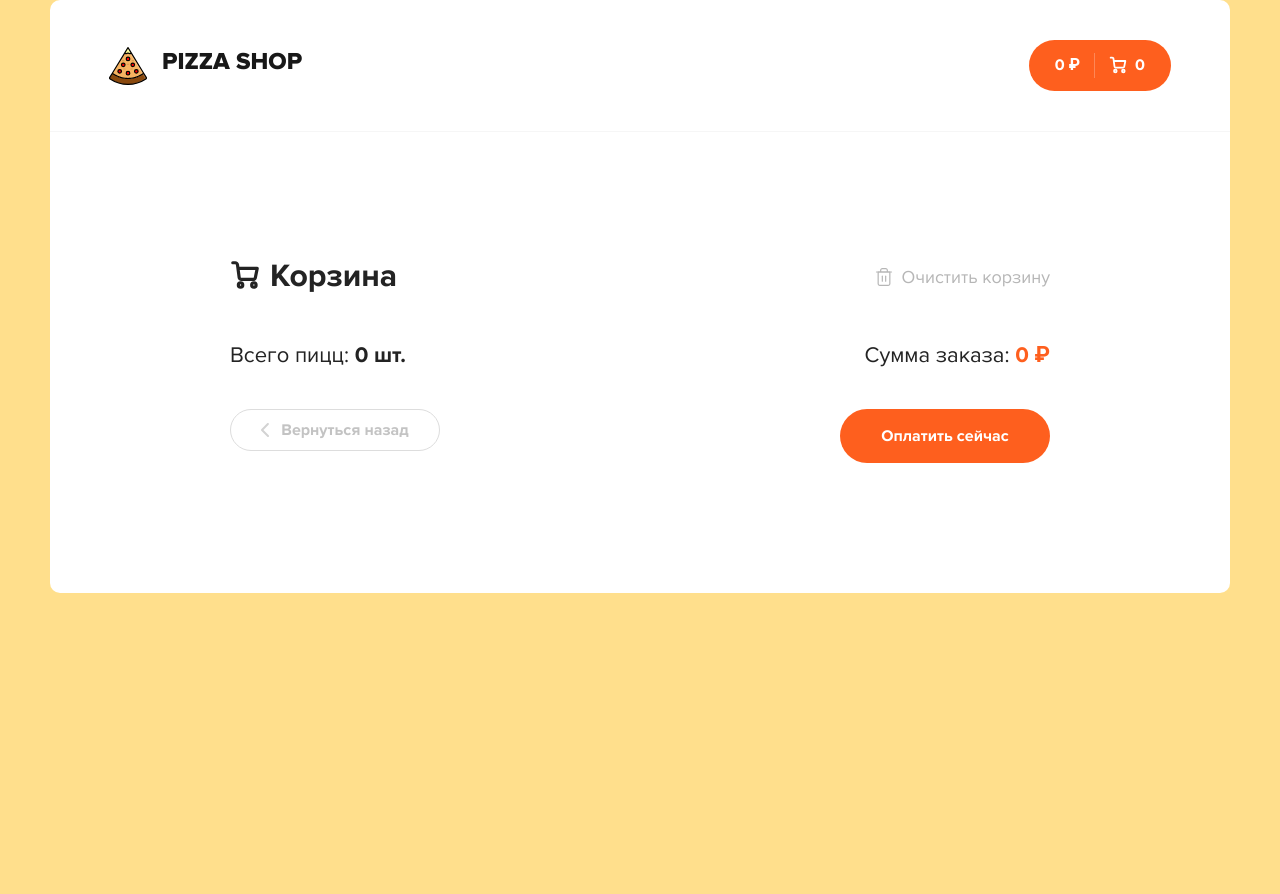
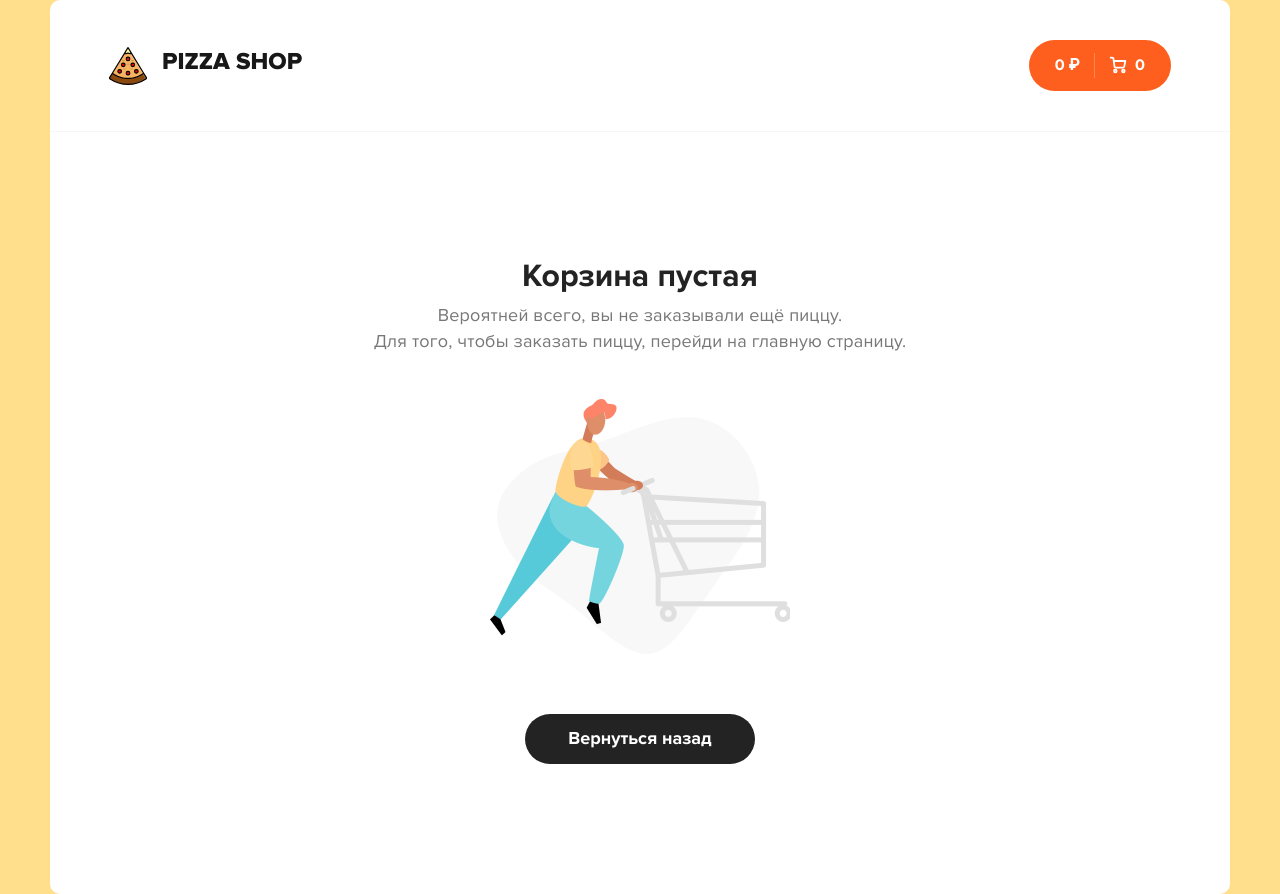
Before and after one commit to LLPeterX/pizza-shop, a React (Create React App) app: page /cart in a window 1280 px wide. Before the commit the page ends 800 px from the top, so only its background shows below. Built offline with nearby package versions, Linux system fonts and the light colour scheme.

Commit message:
show empty cart

```diff
--- a/src/pages/Cart.jsx
+++ b/src/pages/Cart.jsx
@@ -3,6 +3,7 @@
 import { useSelector, useDispatch } from 'react-redux'
 import CartItem from '../components/CartItem'
 import { addPizzaToCart, removePizzaFromCart, deleteOrder, clearCart } from '../redux/actions/cart'
+import emptyCartImg from '../assets/img/empty-cart.png'
 
 export default function Cart() {
 
@@ -52,6 +53,7 @@
 
   return (
     <div className="container container--cart">
+      {totalCount ?
         <div className="cart">
           <div className="cart__top">
             <h2 className="content__title"><svg width="18" height="18" viewBox="0 0 18 18" fill="none" xmlns="http://www.w3.org/2000/svg">
@@ -110,6 +112,21 @@
             </div>
           </div>
         </div>
+
+        :
+        <div className="cart cart--empty">
+          {/* <h2>Корзина пустая <icon>😕</icon></h2> */}
+          <h2>Корзина пустая</h2>
+          <p>
+            Вероятней всего, вы не заказывали ещё пиццу.<br />
+            Для того, чтобы заказать пиццу, перейди на главную страницу.
+          </p>
+          <img src={emptyCartImg} alt="Empty cart" />
+          <Link to="/" className="button button--black">
+            <span>Вернуться назад</span>
+          </Link>
+        </div>
+      }
     </div>
   )
 }
```
Lines whose indentation alone changed are shown as unchanged.
